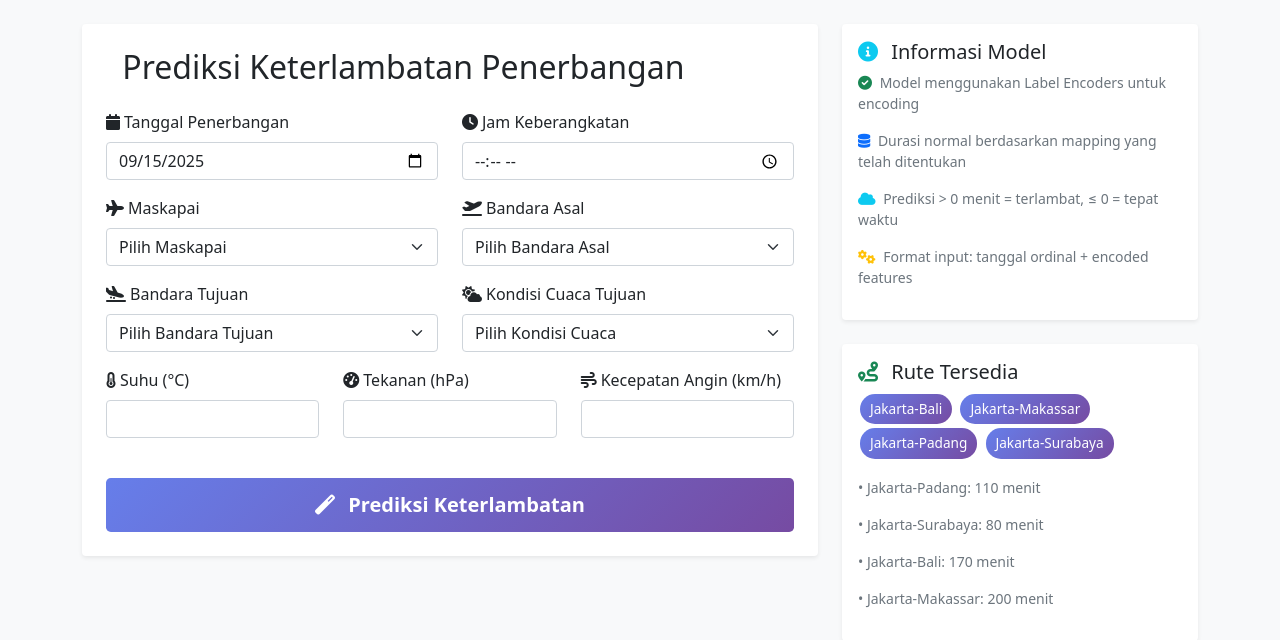
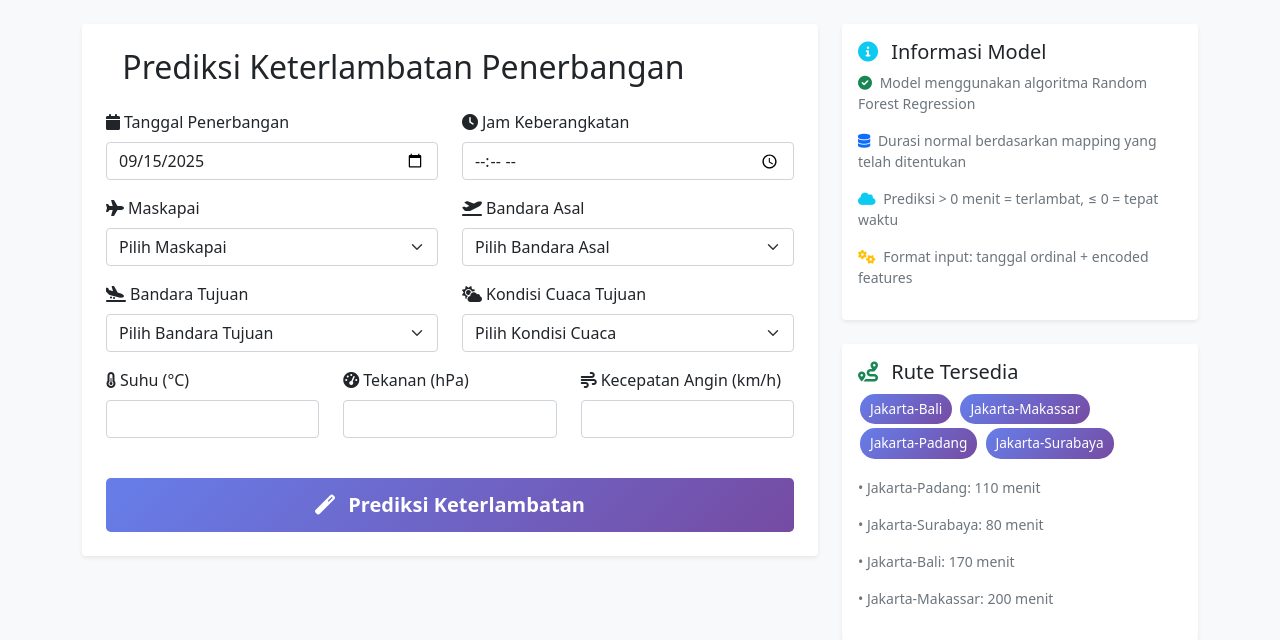
Before and after one commit to rizkify38/PrediksiKedatanganPenerbangan, a Flask app: page /predict in a window 1280 px wide. Shown: the part 56-696 px from the top of the page. Run offline with Flask 3, Linux system fonts and the light colour scheme; parts of the project's set-up code (start-up, migrations or seed data) failed here and were passed over.

Commit message:
Update prediksi.html

```diff
--- a/templates/prediksi.html
+++ b/templates/prediksi.html
@@ -274,7 +274,7 @@
                         </h5>
                         <div class="small text-muted">
                             <p><i class="fas fa-check-circle text-success me-1"></i>
-                               Model menggunakan Label Encoders untuk encoding</p>
+                               Model menggunakan algoritma Random Forest Regression</p>
                             <p><i class="fas fa-database text-primary me-1"></i>
                                Durasi normal berdasarkan mapping yang telah ditentukan</p>
                             <p><i class="fas fa-cloud text-info me-1"></i>
```
